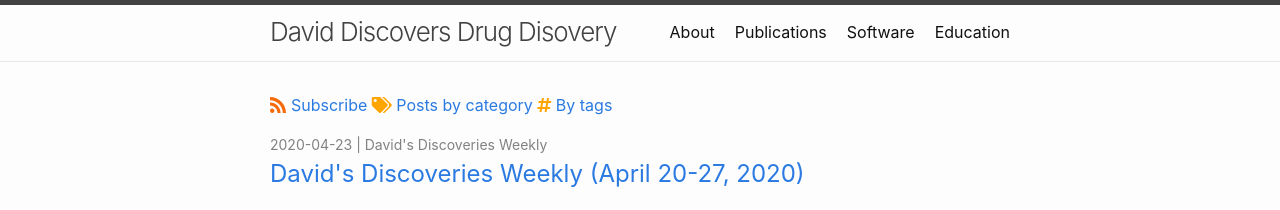
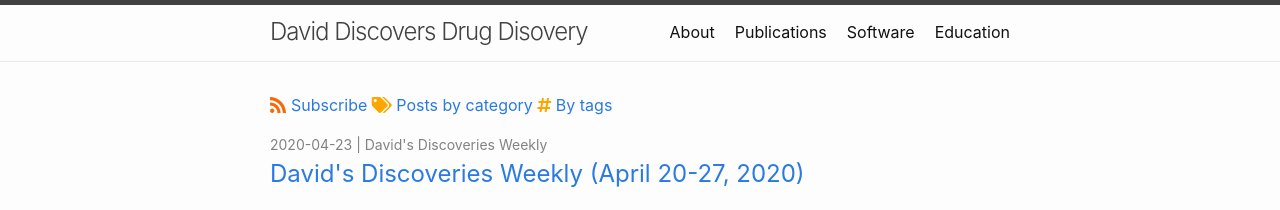
Before and after one commit to Accio/accio.github.io, a Jekyll site: the page built from index.html, in a window 1280 px wide. Shown: the top 210 px of the page. Built offline with Jekyll 4.4.1, drawn with Linux system fonts in a browser that asks for light colours; the list of posts is cut into pages by our own code.

Commit message:
make site title slightly smaller (1.625->1.5)

```diff
--- a/assets/css/style.scss
+++ b/assets/css/style.scss
@@ -5,3 +5,5 @@
 @import
   "minima/skins/{{ site.minima.skin | default: 'classic' }}",
   "minima/initialize";
+
+.site-title { font-size: 1.5rem; font-weight: 300; letter-spacing: -1px; margin-bottom: 0; float: left; }
```
